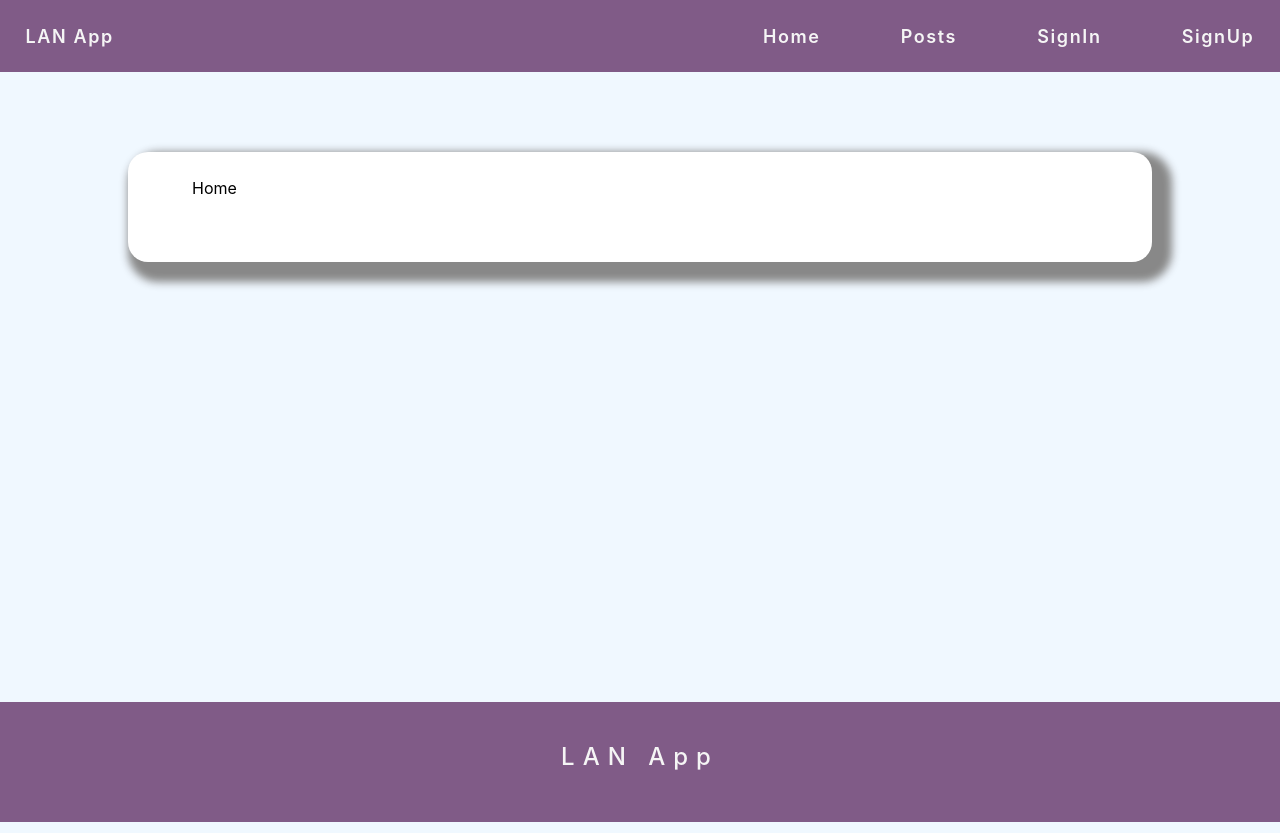
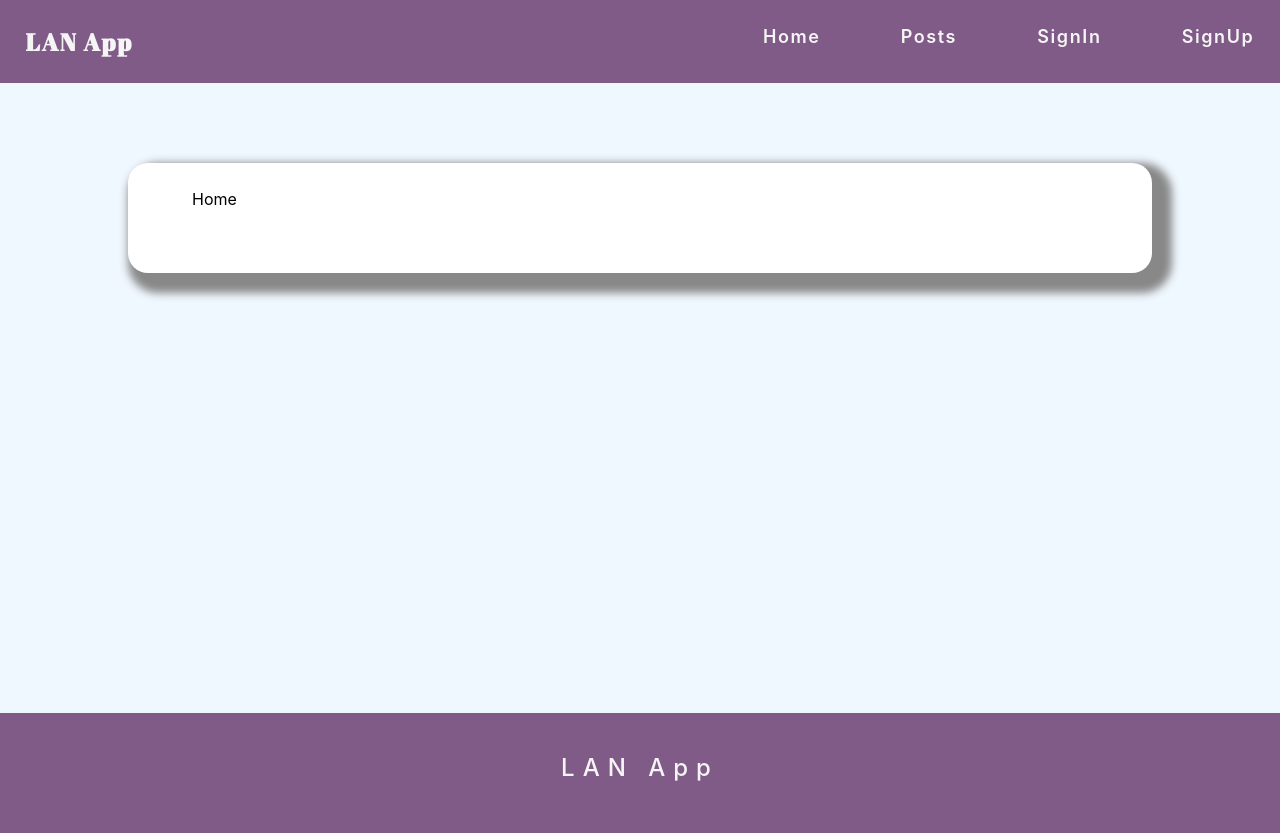
Before and after one commit to Abhi0102/LAN, a React (Create React App) app: page / in a window 1280 px wide. Built offline with nearby package versions, Linux system fonts and the light colour scheme.

Commit message:
Added logo

```diff
--- a/src/App.css
+++ b/src/App.css
@@ -44,7 +44,7 @@
 } */
 
 /* Header */
-
+@import url('https://fonts.googleapis.com/css2?family=Abril+Fatface&display=swap');
 .header {
   display: flex;
   justify-content: space-between;
@@ -74,6 +74,8 @@
 }
 .header-logo {
   width: 30%;
+  font-family: 'Abril Fatface', cursive;
+  font-size: x-large;
 }
 .header-list {
   display: flex;
```
Also changed, not shown: 1 other file (tests, documents, lock files or other folders).
